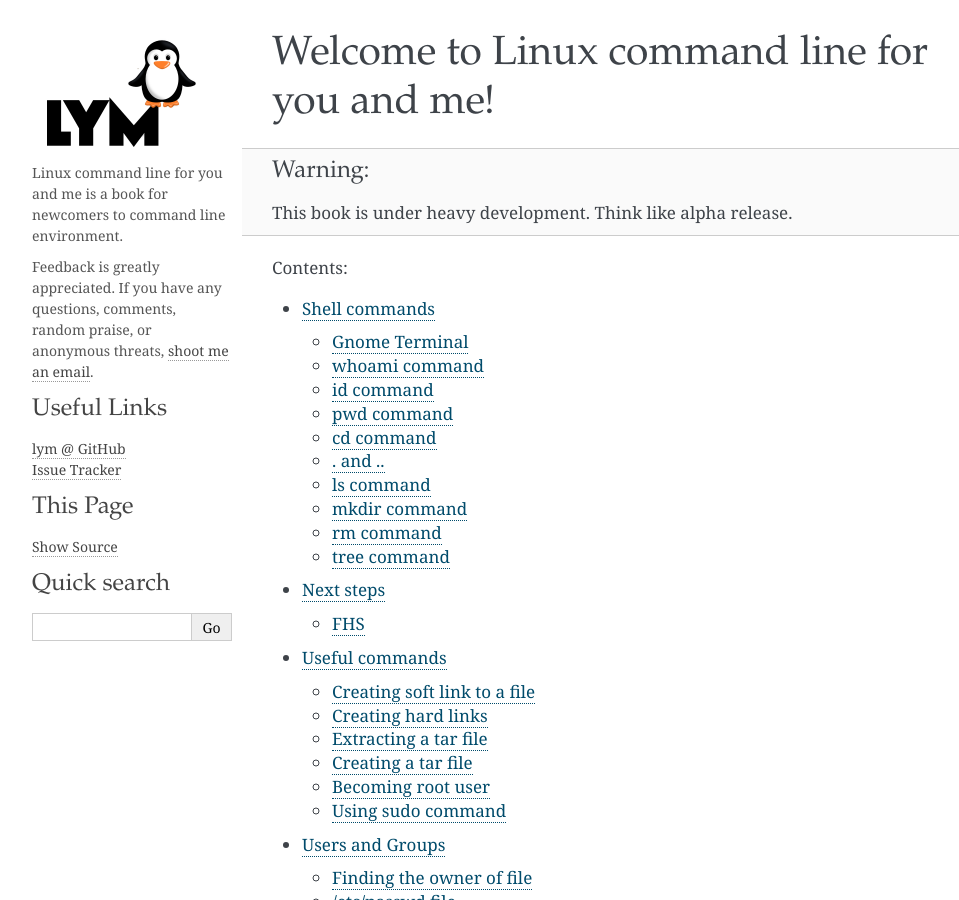
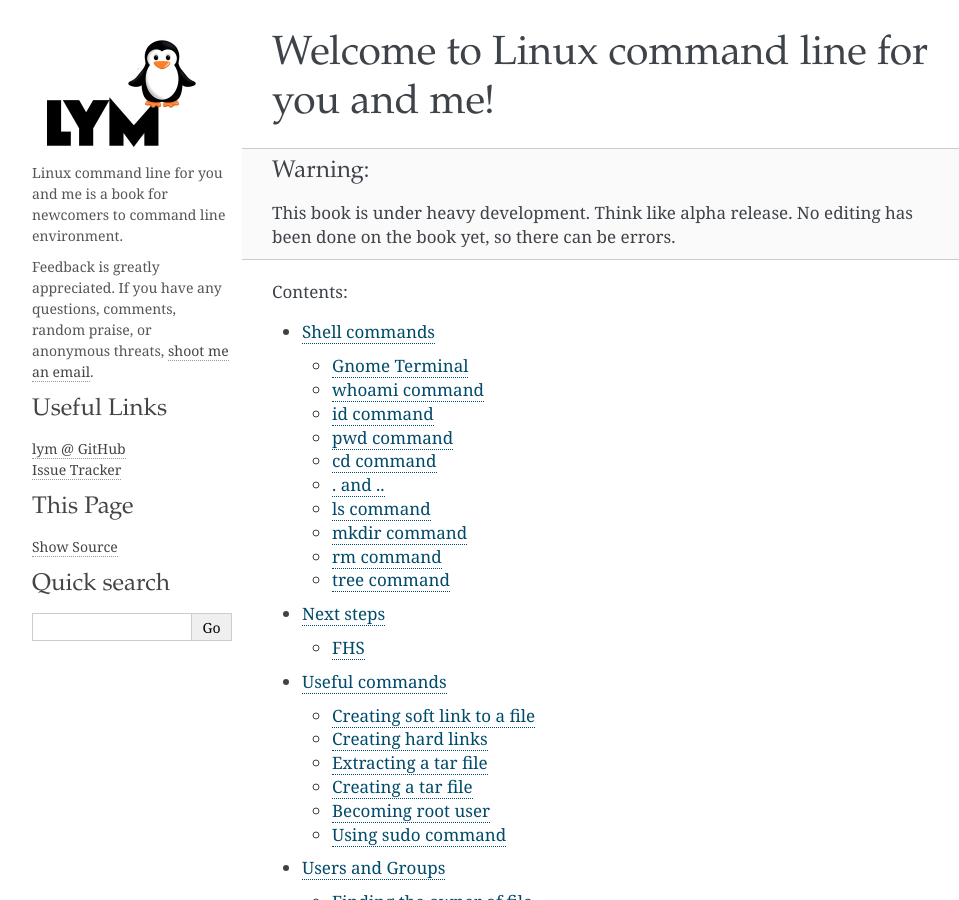
Before and after one commit to kushaldas/lym, a Sphinx documentation site: the page built from docs/index.rst, in a window 1280 px wide and 900 px high. Shown: the whole window, without its empty margins (148-1107 px from the left). Built offline with Sphinx 7.4.7, drawn with Linux system fonts in a browser that asks for light colours; a script that is not in the unit is left out.

Commit message:
Updates the warning information

```diff
--- a/docs/index.rst
+++ b/docs/index.rst
@@ -7,6 +7,7 @@ Welcome to Linux command line for you and me!
 ==============================================
 
 .. warning:: This book is under heavy development. Think like alpha release.
+    No editing has been done on the book yet, so there can be errors.
 
 .. toctree::
    :maxdepth: 2
```
